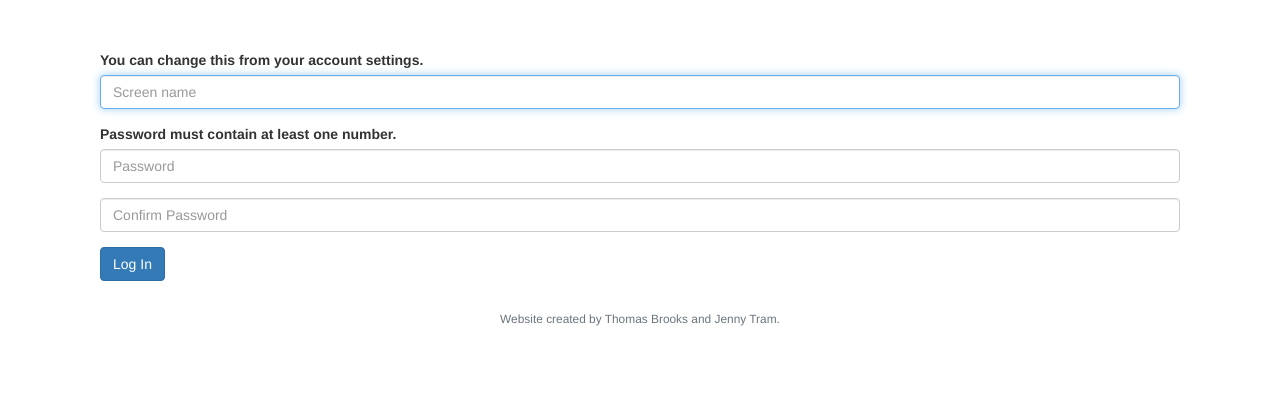
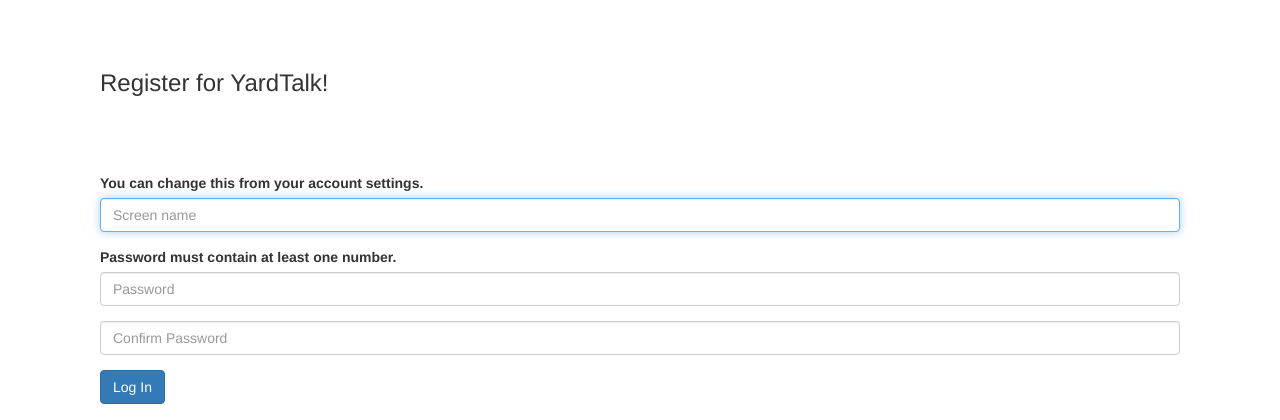
Before and after one commit to jennytram/FinalProject, a Flask app: page /register in a window 1280 px wide. Shown: the part 67-487 px from the top of the page. Run offline with Flask 2, Linux system fonts and the light colour scheme; some libraries are stand-ins or nearby versions.

Commit message:
aesthetic changes

```diff
--- a/templates/register.html
+++ b/templates/register.html
@@ -5,6 +5,10 @@
 {% endblock %}
 
 {% block main %}
+    <h3>
+        Register for YardTalk!
+    </h3>
+    <span style="display:block; height: 50pt;"></span>
     <form action="/register" method="post" name="register" onsubmit="return validateForm()">
         <label for="screen_name">You can change this from your account settings.</label>
         <div class="form-group">
```
